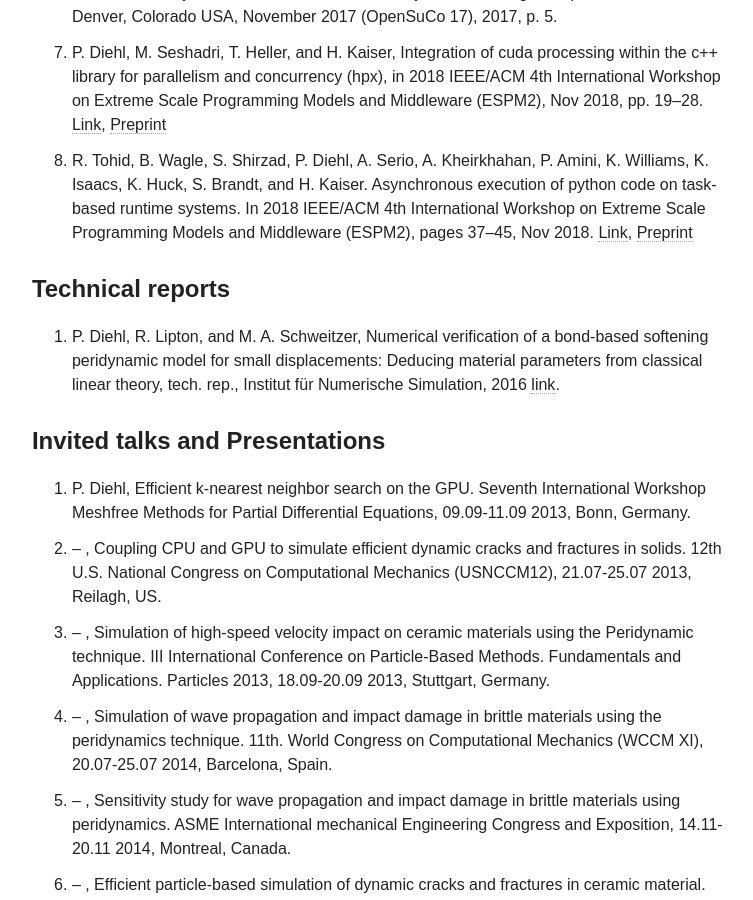
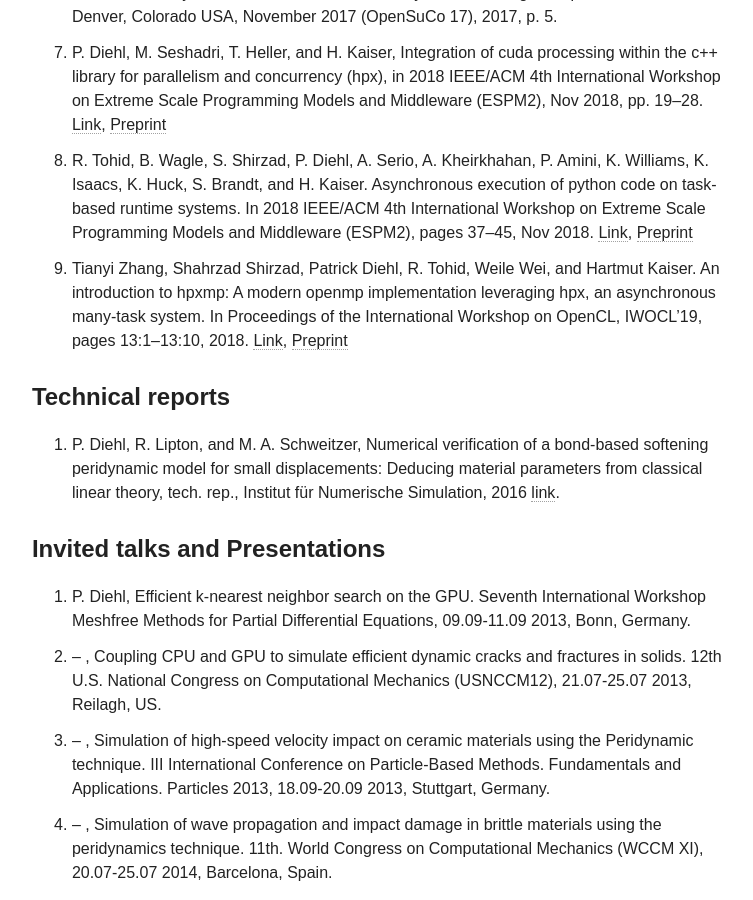
Before and after one commit to diehlpk/diehlpk.github.io, a Jekyll site: the page built from cv/index.md, in a window 1280 px wide and 900 px high, scrolled down 3126 px. Shown: the whole window, without its empty margins (254-1007 px from the left). Built offline with Jekyll 4.4.1, drawn with Linux system fonts in a browser that asks for light colours; nearby versions of some CDN libraries; some web fonts are replaced.

Commit message:
Update CV

```diff
--- a/cv/index.md
+++ b/cv/index.md
@@ -79,6 +79,7 @@ Simulations, Springer International Publishing, Cham, 2017, pp. 17–34 [link](h
 Nov 2018, pp. 19–28. [Link](https://doi.org/10.1109/ESPM2.2018.00006), [Preprint](https://arxiv.org/abs/1810.11482)
 8. R. Tohid, B. Wagle, S. Shirzad, P. Diehl, A. Serio, A. Kheirkhahan, P. Amini, K. Williams, K. Isaacs, K. Huck, S. Brandt, and H. Kaiser. Asynchronous execution of python code on task-based runtime systems. In 2018 IEEE/ACM 4th International
 Workshop on Extreme Scale Programming Models and Middleware (ESPM2), pages 37–45, Nov 2018. [Link](https://doi.org/10.1109/ESPM2.2018.00009), [Preprint](https://arxiv.org/abs/1810.07591)
+9. Tianyi Zhang, Shahrzad Shirzad, Patrick Diehl, R. Tohid, Weile Wei, and Hartmut Kaiser. An introduction to hpxmp: A modern openmp implementation leveraging hpx, an asynchronous many-task system. In Proceedings of the International Workshop on OpenCL, IWOCL’19, pages 13:1–13:10, 2018. [Link](https://dl.acm.org/citation.cfm?doid=3318170.3318191), [Preprint](https://arxiv.org/abs/1903.03023)
 
 #### Technical reports
 1. P. Diehl, R. Lipton, and M. A. Schweitzer, Numerical verification of a bond-based softening peridynamic model for small displacements: Deducing material parameters from classical linear theory, tech. rep., Institut für Numerische Simulation, 2016 [link](http://schweitzer.ins.uni-bonn.de/publications/pdfs/diehl_siam_mulitscale2016.pdf).
```
